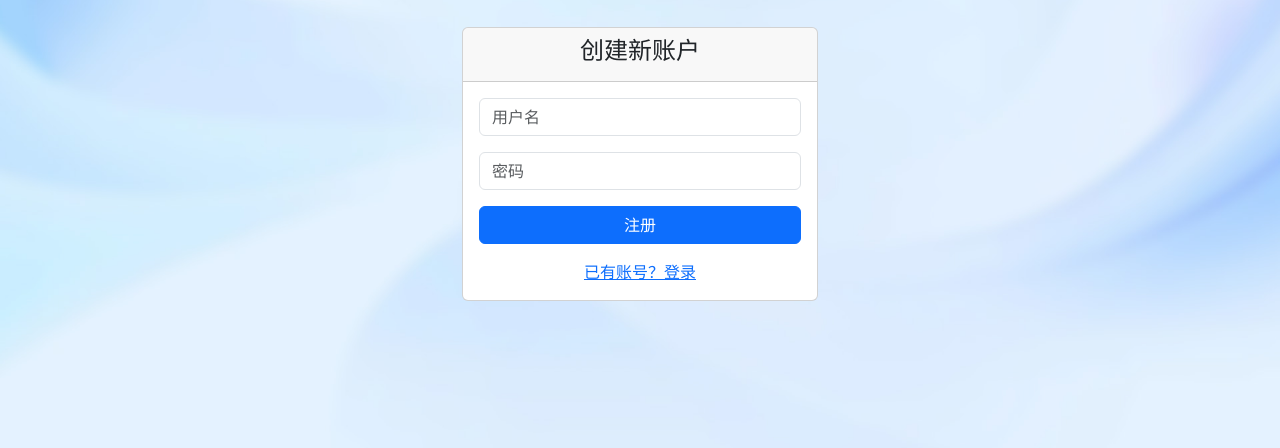
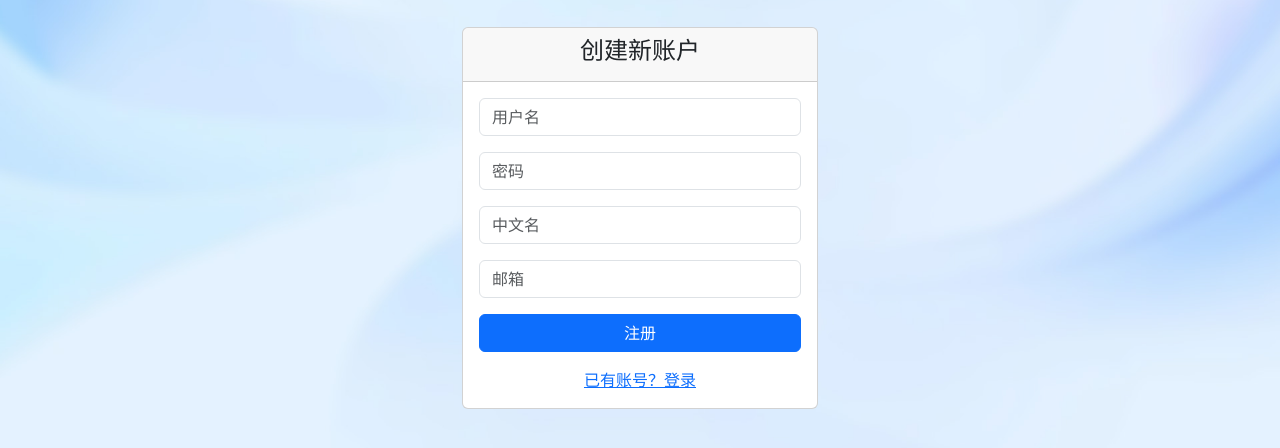
Before and after one commit to gongjieit/agile-dev, a Flask app: page /register in a window 1280 px wide. Shown: the part 262-710 px from the top of the page. Run offline with Flask 3, Linux system fonts and the light colour scheme; some libraries are stand-ins or nearby versions.

Commit message:
注册参数更改

```diff
--- a/templates/register.html
+++ b/templates/register.html
@@ -39,6 +39,12 @@
                         <div class="mb-3">
                             <input type="password" class="form-control" name="password" placeholder="密码" required>
                         </div>
+                         <div class="mb-3">
+                            <input type="text" class="form-control" name="nikename" placeholder="中文名" required>
+                        </div>
+                         <div class="mb-3">
+                            <input type="email" class="form-control" name="email" placeholder="邮箱" required>
+                        </div>
                         <button type="submit" class="btn btn-primary w-100">注册</button>
                     </form>
                     <div class="mt-3 text-center">
```
